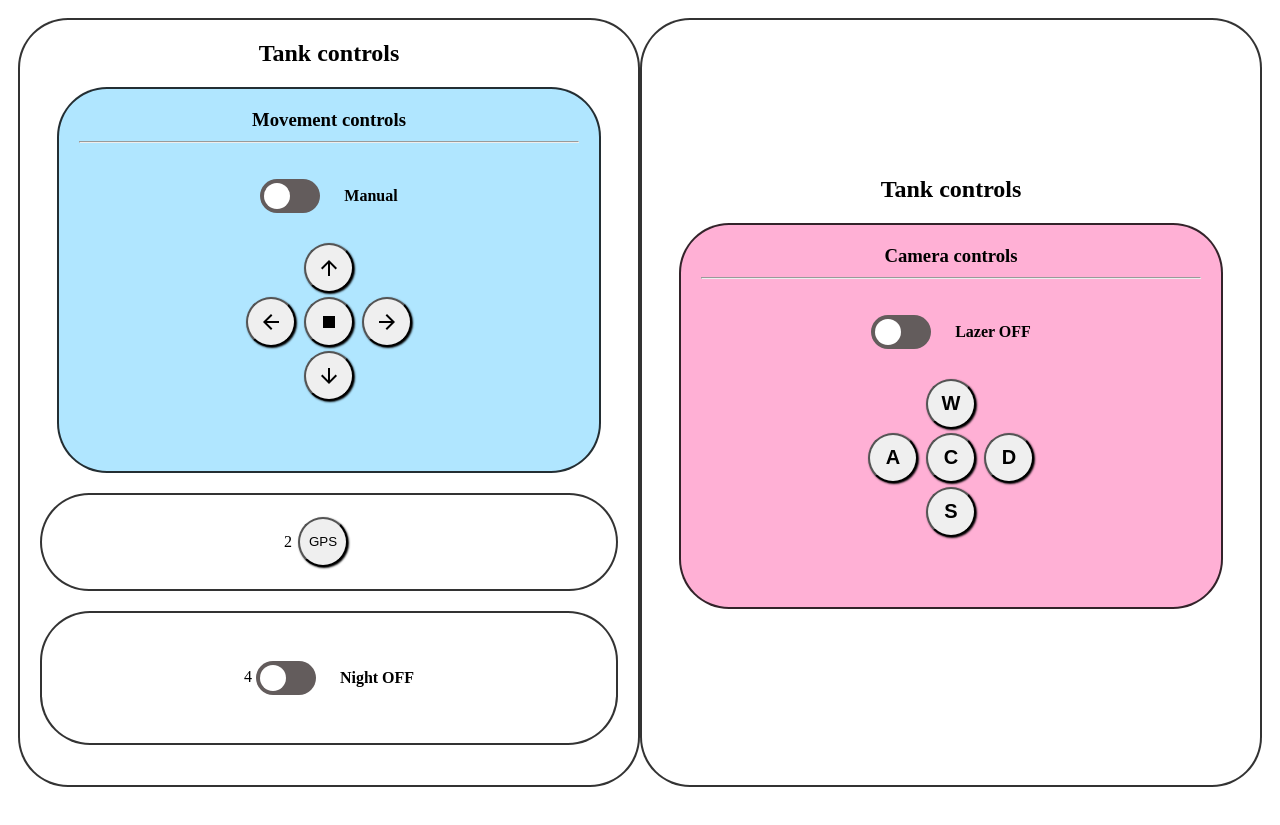
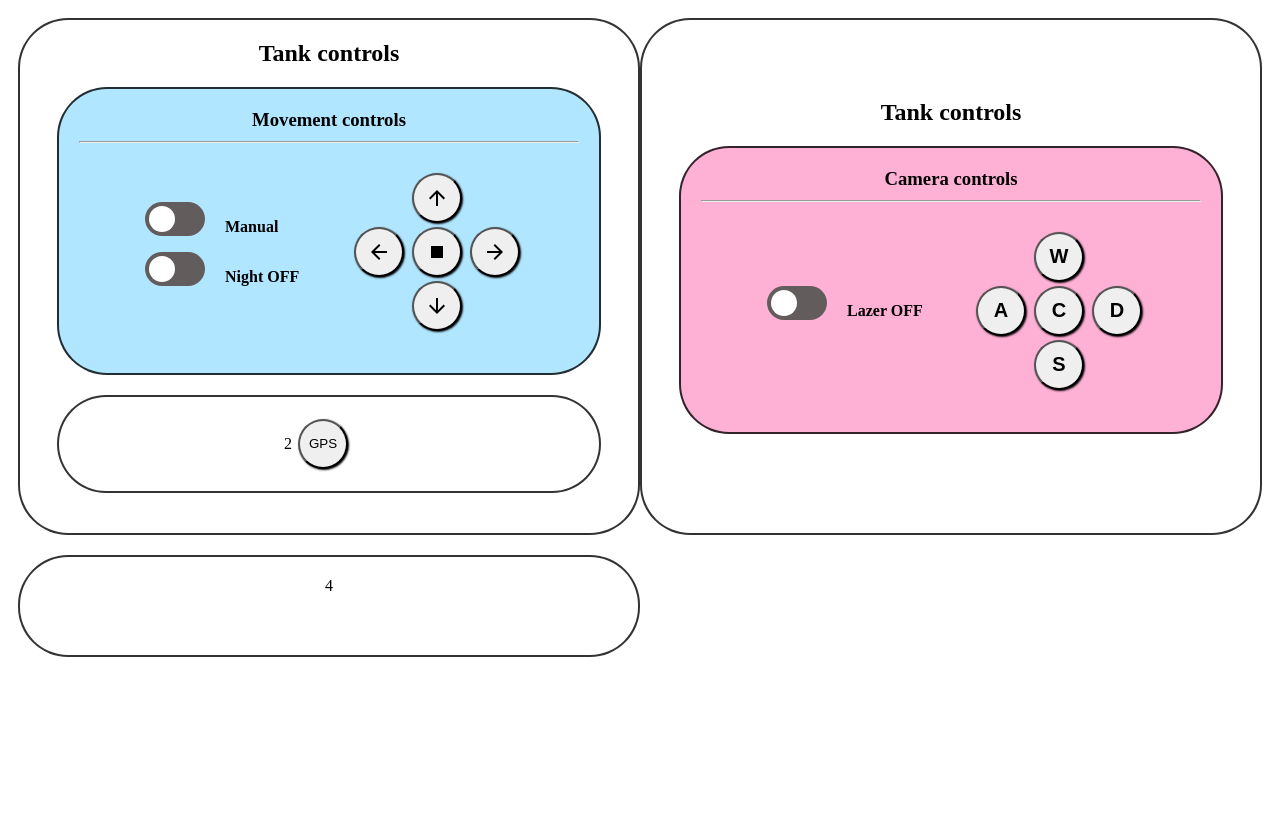
Before and after one commit to ronanbkr/ourtank, a Flask app: page /video_page in a window 1280 px wide. Shown: the part 574-1399 px from the top of the page. After the commit the page ends 1231 px from the top, so only its background shows below. Run offline with Flask 2, Linux system fonts and the light colour scheme; data that the repository does not hold is empty; parts of the project's set-up code (start-up, migrations or seed data) failed here and were passed over.

Commit message:
Edit tank controls blocks

```diff
--- a/src/RaspberryPiRo_code/templates/index.html
+++ b/src/RaspberryPiRo_code/templates/index.html
@@ -13,9 +13,12 @@
       }
 
       .switchDiv {
-
-        justify-items: auto;
-        display: inline-block;
+        width: 40%;
+        padding-left: 10%;
+        display: flex;
+        flex-direction: column;
+        justify-content: center;
+        vertical-align: middle;
         margin: 20 0 20 0;
       }
 
@@ -117,14 +120,12 @@
       }
 
       .tank-controls {
-
+        display: inline-block;
       }
 
       .control-item {
         width: 500px;
         display: inline-block;
-        /* text-align: center; */
-        /* align-content: center; */
         background-color: rgba(255, 255, 255, 0.8);
         border: 2px solid rgba(0, 0, 0, 0.8);
         border-radius: 50px;
@@ -132,13 +133,18 @@
         margin-bottom: 20px;
       }
 
+      .control-contents {
+        padding: 20px;
+        display: flex;
+      }
+
       .controller {
-        /* width: fit-content; */
+        margin-left: 5%;
       }
 
       form {
-        /* margin: 0;
-        align: center; */
+        margin: 0;
+        align: center;
       }
 
       img {
@@ -261,12 +267,6 @@
         send_command("take_photo")
       }
 
-    //  async function send_request(url){
-    //     var xhr = new XMLHttpRequest();
-    //     xhr.open("GET", url, false);
-    //     xhr.send(null);
-    // }
-
      function choose(id, val){
         document.getElementById(id).classList.remove("control")
         document.getElementById(id).classList.add("controlPressed")
@@ -370,9 +370,10 @@
             <div class="control-item" style="background-color: rgb(176, 230, 255)" id="keycontrol">
               <h3>Movement controls</h3>
               <hr>
+              <div class="control-contents">
                 <!-- Rounded switch -->
                 <div class="switchDiv">
-
+                  <div style="display: flex; flex-direction: row;">
                   <label class="switch">
                     <input id="switchValue" type="checkbox" onclick="switch_value()">
                     <span class="slider round">
@@ -380,9 +381,17 @@
                   </label>
                   <p id='switchVal'>Manual</p>
                 </div>
-
+                <div style="display: flex; flex-direction: row;">
+                  <label class="switch">
+                    <input id="nightValue" type="checkbox" onclick="switchNightValue()">
+                    <span class="slider round">
+                    </span>
+                  </label>
+                  <p id='nightVal'>Night OFF</p>
+                </div>
+                </div>
                 <br/>
-                <div align="center" class="controller">
+                <div class="controller">
                   <form>
                     <button id='ArrowUp' class="control"
                   value='up' type = "button" name='Forward' onmouseup="stop(this.id)" onmousedown="choose(this.id, this.value)">
@@ -404,26 +413,13 @@
                     </button>
                   </form>
                 </div>
-                <p id='output'></p>
+              </div>
               </div>
               <div class="grid-item" style="max-weight:100%">2
                 <button onclick="getGPS()" id='gps' class='control' value='GPS' type="button" name="gps">GPS</button>
                 <p style="word-break: break-all;" id='gps_data'>
                 </p>
               </div>
-      </div>
-      <div class="grid-item">4
-
-      <div class="switchDiv">
-          <label class="switch">
-            <input id="nightValue" type="checkbox" onclick="switchNightValue()">
-            <span class="slider round">
-            </span>
-
-          </label>
-          <p id='nightVal'>Night OFF</p>
-        </div>
-
           </div>
     </div>
     <div class="grid-item">
@@ -432,16 +428,17 @@
           <div class="control-item" style="background-color: rgb(255, 176, 213)" id="keycontrol">
             <h3>Camera controls</h3>
             <hr>
+            <div class="control-contents">
               <!-- Rounded switch -->
               <div class="switchDiv">
-
+                <div style="display: flex; flex-direction: row;">
                   <label class="switch">
                     <input id="lazerValue" type="checkbox" onclick="switch_lazer_value()">
                     <span class="slider round">
                     </span>
-
                   </label>
                   <p id='lazerVal'>Lazer OFF</p>
+                </div>
               </div>
 
               <br/>
@@ -467,9 +464,16 @@
                   </button>
                 </form>
               </div>
-              <p id='output'></p>
             </div>
           </div>
+        </div>
+      </div>
+      <div class="grid-item">4
+
+        <div class="switchDiv">
+
+          </div>
+
         </div>
 
   </body>
```
Lines whose indentation alone changed are shown as unchanged.
